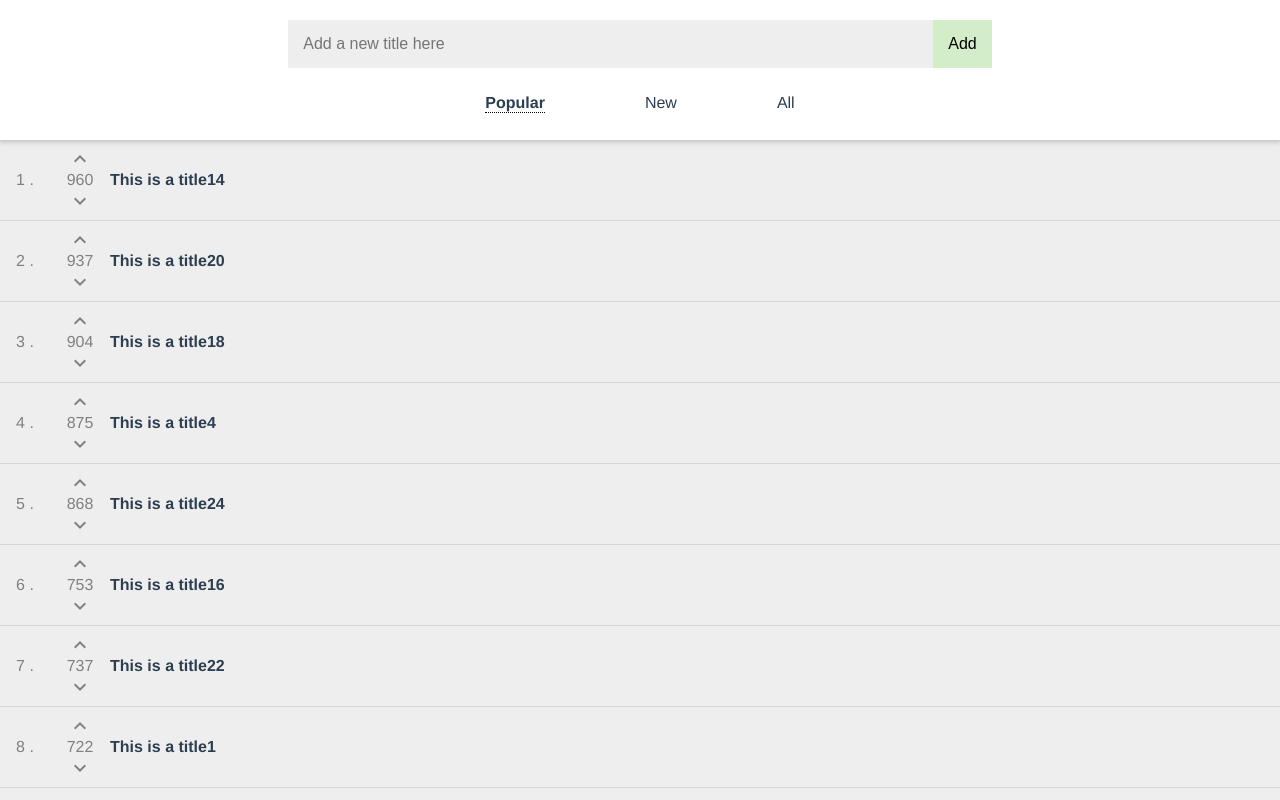
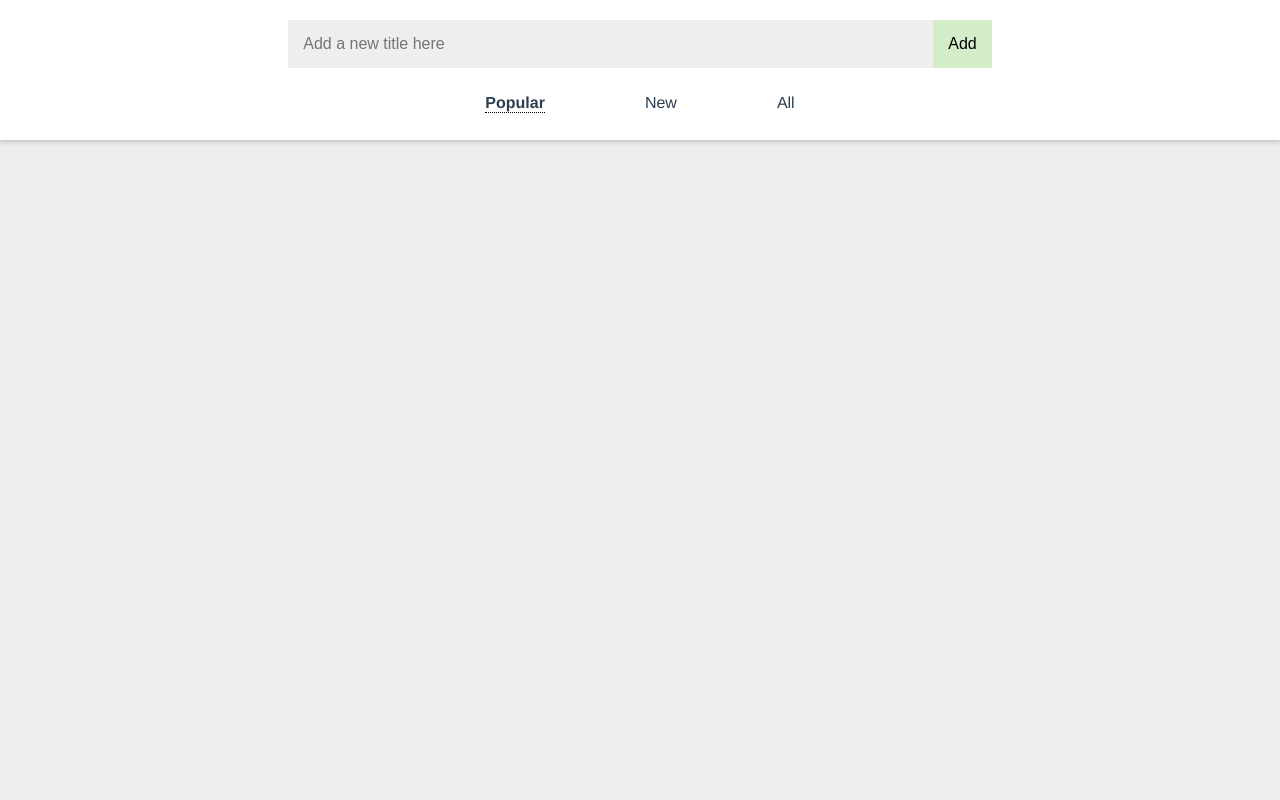
Before and after one commit to jiayingy/reddit-clone, a Vue app: page /#/ in a window 1280 px wide. Shown: the top 800 px of the page. Built offline with nearby package versions, Linux system fonts and the light colour scheme.

Commit message:
Remove generation of fake data at EntryGenerator component

```diff
--- a/src/components/EntryGenerator.vue
+++ b/src/components/EntryGenerator.vue
@@ -30,14 +30,6 @@ export default {
       numVotes: 0,
     };
   },
-  mounted() {
-    // Populate 30 new titles on mount with random num votes
-    for (let i = 0; i < 30; i += 1) {
-      this.newTitle = `This is a title${i}`;
-      this.numVotes = Math.floor(Math.random() * ((1000 - (-234)) + 1)) - 234;
-      this.addNewTitle();
-    }
-  },
 };
 </script>
 <style lang="scss">
```
